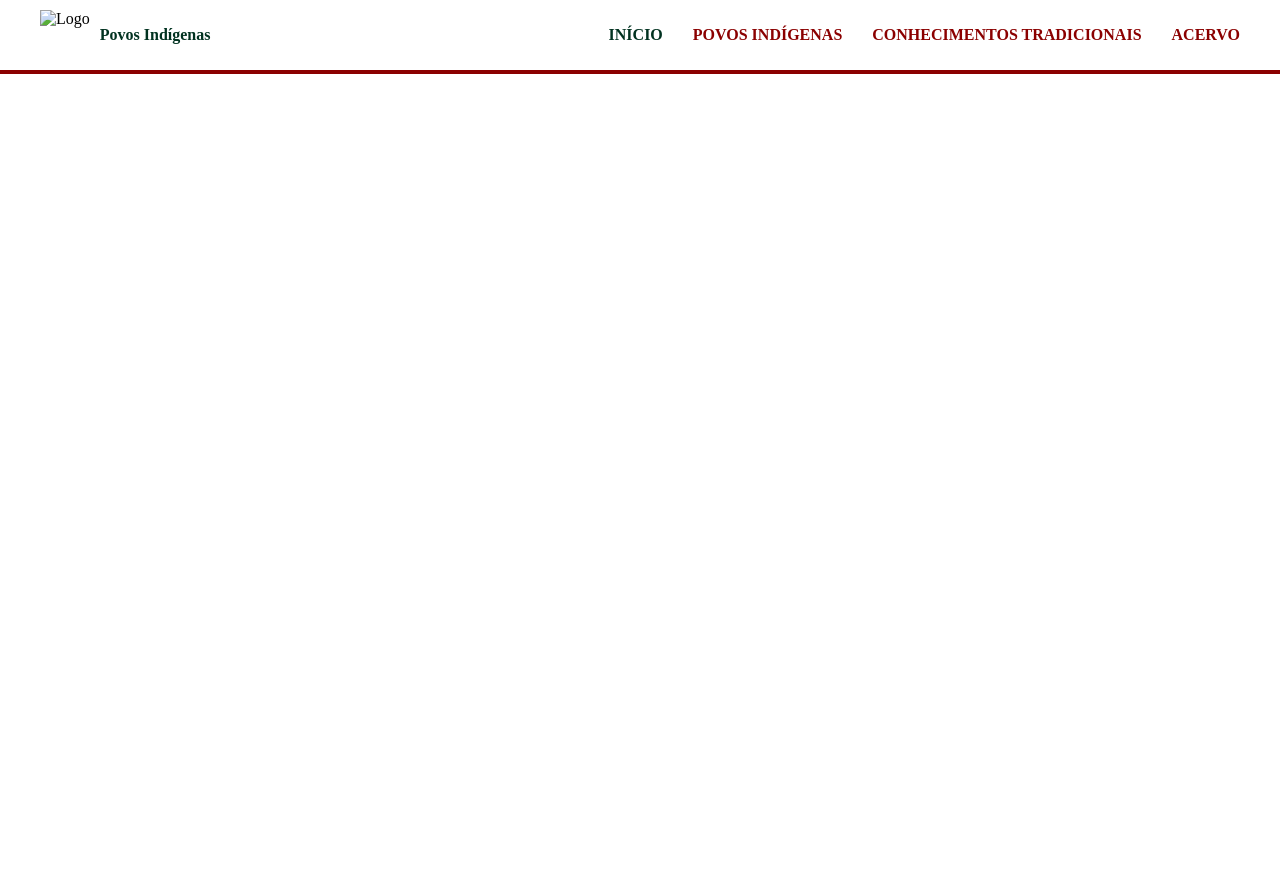
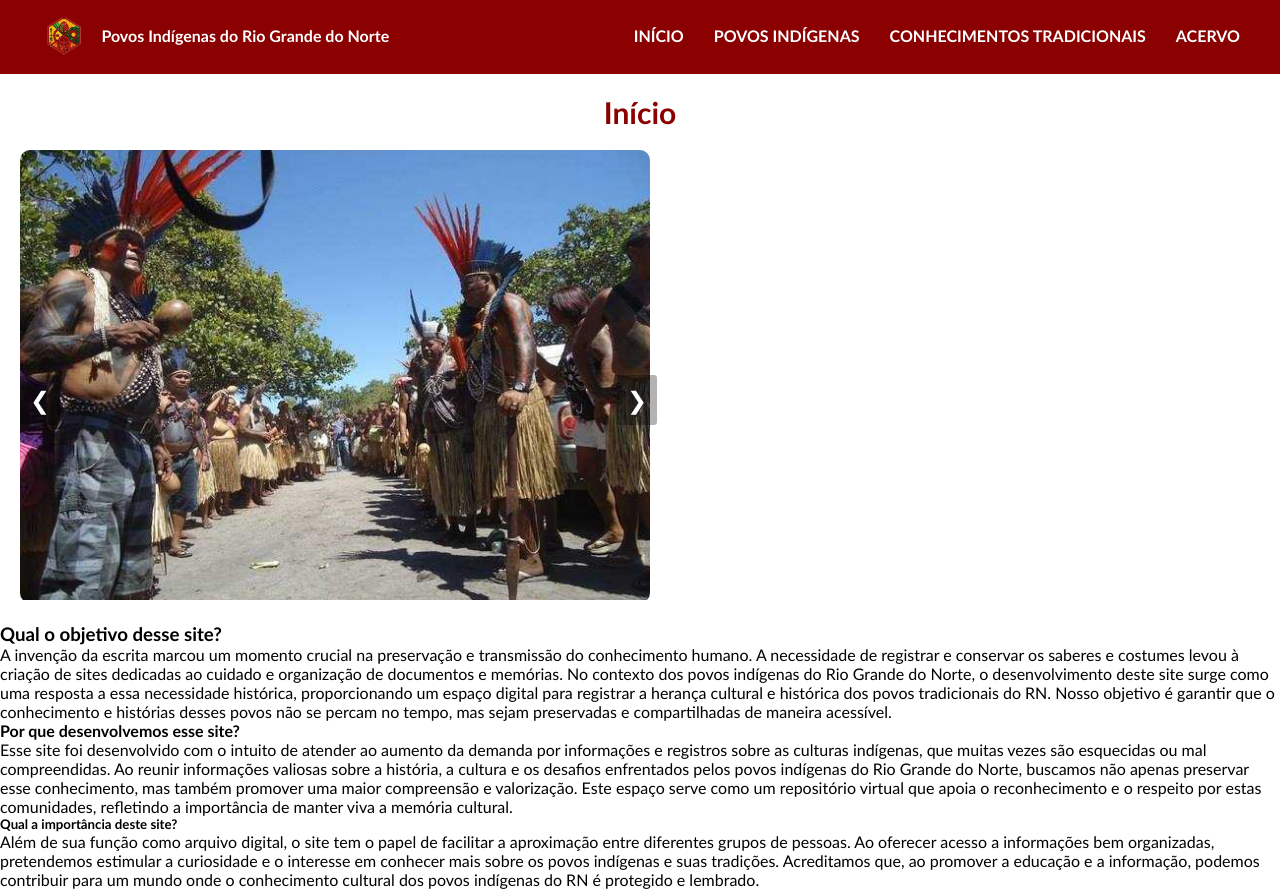
Before and after one commit to ruanhs91/acervo_indigena, a Django app: page / in a window 1280 px wide. Before the commit the page ends 74 px from the top, so only its background shows below. Run offline with Django 5.2, Linux system fonts and the light colour scheme.

Commit message:
Alterando a página de início

```diff
--- a/dashboard/static/dashboard/style.css
+++ b/dashboard/static/dashboard/style.css
@@ -3,6 +3,7 @@
     margin: 0;
     padding: 0;
     box-sizing: border-box;
+    font-family: Trebuchet MS, Lucida Grande, Lucida Sans Unicode, Lucida Sans, sans-serif;
 }
 
 /* Cabeçalho */
@@ -11,7 +12,7 @@
     align-items: center;
     justify-content: space-between;
     padding: 10px 40px;
-    background: white;
+    background: #8b0000;
     border-bottom: 4px solid #8b0000; /* vermelho escuro */
 }
 
@@ -27,7 +28,7 @@
 .logo h1 {
     font-size: 16px;
     font-weight: bold;
-    color: #013220; /* verde escuro */
+    color: white;
 }
 
 /* Navegação */
@@ -38,11 +39,50 @@
 .nav a {
     text-decoration: none;
     font-weight: bold;
-    color: #8b0000; /* vermelho escuro */
+    color: white; /* vermelho escuro */
 }
 .nav a:first-child {
-    color: #013220; /* verde escuro para "Início" */
+    color: white; /* verde escuro para "Início" */
 }
 .nav a:hover {
     text-decoration: underline;
 }
+
+.titulo-inicio{
+    color: #8b0000;
+    font-size: 30px;
+    text-align: center;
+    margin: 20px 0;
+}
+
+.slidesh {
+    position: relative;
+    max-width: 630px;
+    margin:20px 20px;;
+    overflow: hidden;
+    border-radius: 10px;
+}
+
+.slide img{
+    width: 100%;
+    height:450px;
+    object-fit: cover;
+    aspect-ratio: 16/9;
+}
+
+.prev, .next {
+    cursor: pointer;
+    position: absolute;
+    top: 50%;
+    padding: 10px;
+    color: white;
+    font-weight: bold;
+    font-size: 24px;
+    background-color: rgba(0,0,0,0.3);
+    border-radius: 3px;
+    transform: translateY(-50%);
+    user-select: none;
+}
+
+.prev { left: 20px; }
+.next { left: 617px; }
--- a/dashboard/templates/dashboard/base.html
+++ b/dashboard/templates/dashboard/base.html
@@ -11,7 +11,7 @@
     <header class="header">
         <div class ="logo">
             <img src ="{% static 'dashboard/logo.png' %}" alt="Logo">
-            <h1>Povos Indígenas</h1>
+            <h1>Povos Indígenas do Rio Grande do Norte</h1>
         </div>
         <nav class="nav">
             <a href="/">INÍCIO</a>
--- /dev/null
+++ b/dashboard/templates/dashboard/inicio.html
@@ -0,0 +1,75 @@
+{% extends "dashboard/base.html" %}
+
+{% load static %}
+
+
+{% block content %}
+
+    <main class="inicio">
+        <h2 class="titulo-inicio">Início</h2>
+
+        <div class="slidesh">
+            <div class="slide fade">
+                <img src="{% static 'dashboard/slide1.jpg' %}" alt="Imagem 1">
+            </div>
+
+            <div class="slide fade">
+                <img src="{% static 'dashboard/slide2.jpg' %}" alt="Imagem 2">
+            </div>
+
+            <div class="slide fade">
+                <img src="{% static 'dashboard/slide3.jpg' %}" alt="Imagem 3">
+            </div>
+            <div class="slide fade">
+                <img src="{% static 'dashboard/slide4.jpg' %}" alt="Imagem 3">
+            </div>
+            <div class="slide fade">
+                <img src="{% static 'dashboard/slide5.png' %}" alt="Imagem 3">
+            </div>
+        </div>
+
+        <a class="prev" onclick="plusSlides(-1)">&#10094;</a>
+        <a class="next" onclick="plusSlides(1)">&#10095;</a>
+
+        <div class="texto-inicio">
+            <h3>Qual o objetivo desse site?</h3>
+            <p>
+                A invenção da escrita marcou um momento crucial na preservação e transmissão do conhecimento humano. A necessidade de registrar e conservar os saberes e costumes levou à criação de sites dedicadas ao cuidado e organização de documentos e memórias. No contexto dos povos indígenas do Rio Grande do Norte, o desenvolvimento deste site surge como uma resposta a essa necessidade histórica, proporcionando um espaço digital para registrar a herança cultural e histórica dos povos tradicionais do RN. Nosso objetivo é garantir que o conhecimento e histórias desses povos não se percam no tempo, mas sejam preservadas e compartilhadas de maneira acessível.
+            </p>
+            <h4>Por que desenvolvemos esse site?</h4>
+            <p>
+                Esse site foi desenvolvido com o intuito de atender ao aumento da demanda por informações e registros sobre as culturas indígenas, que muitas vezes são esquecidas ou mal compreendidas. Ao reunir informações valiosas sobre a história, a cultura e os desafios enfrentados pelos povos indígenas do Rio Grande do Norte, buscamos não apenas preservar esse conhecimento, mas também promover uma maior compreensão e valorização. Este espaço serve como um repositório virtual que apoia o reconhecimento e o respeito por estas comunidades, refletindo a importância de manter viva a memória  cultural.
+            </p>
+            <h5>Qual a importância deste site?</h5>
+            <p>
+                Além de sua função como arquivo digital, o site tem o papel de facilitar a aproximação entre diferentes grupos de pessoas. Ao oferecer acesso a informações bem organizadas, pretendemos estimular a curiosidade e o interesse em conhecer mais sobre os povos indígenas e suas tradições. Acreditamos que, ao promover a educação e a informação, podemos contribuir para um mundo onde o conhecimento cultural dos povos indígenas do RN é protegido e lembrado.
+            </p>
+        </div>
+    </main>
+
+    <script>
+        let slideIndex = 1; //slides
+        showSlides(slideIndex);
+
+        function plusSlides(n) {
+            showSlides(slideIndex += n);
+        }
+
+        function currentSlide(n) {
+            showSlides(slideIndex = n);
+        }
+
+        function showSlides(n) {
+            let slides = document.getElementsByClassName("slide");
+                if (n > slides.length) { slideIndex = 1 }
+                if (n < 1) { slideIndex = slides.length }
+
+            for (let i = 0; i < slides.length; i++) {
+                slides[i].style.display = "none";
+        }
+
+        slides[slideIndex-1].style.display = "block";
+    }
+    document.addEventListener("DOMContentLoaded", showSlides);
+    </script>
+{% endblock %}
--- a/dashboard/views.py
+++ b/dashboard/views.py
@@ -1,4 +1,4 @@
 from django.shortcuts import render
 
 def inicio(request):
-    return render(request, 'dashboard/base.html')
+    return render(request, 'dashboard/inicio.html')
```
Also changed, not shown: dashboard/static/dashboard/logo.png, dashboard/static/dashboard/slide1.jpg (added), dashboard/static/dashboard/slide2.jpg (added), dashboard/static/dashboard/slide3.jpg (added), dashboard/static/dashboard/slide4.jpg (added), dashboard/static/dashboard/slide5.png (added).
